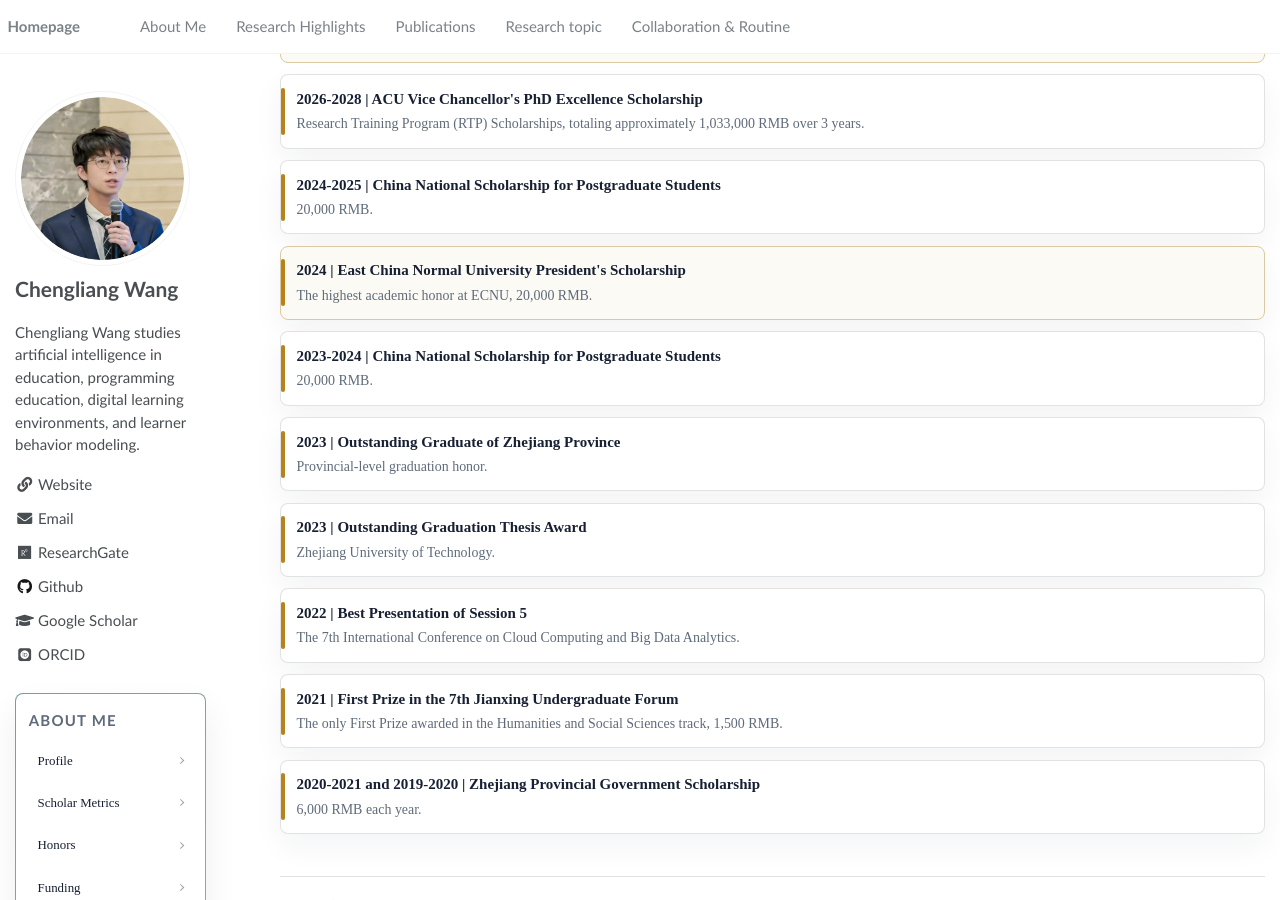
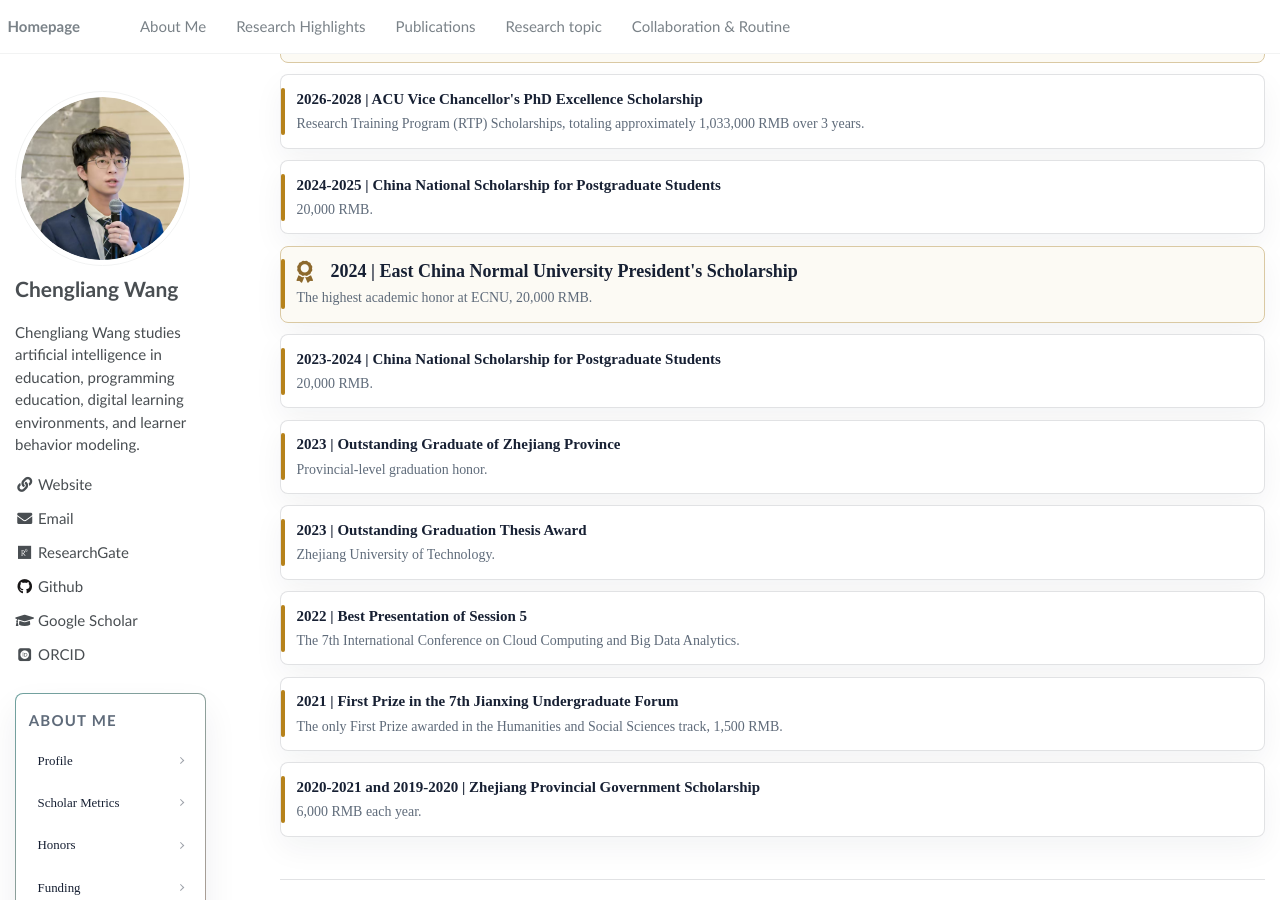
Before and after one commit to wcledutech/wcledutech.github.io, a Jekyll site: the page built from _pages/about.md, in a window 1280 px wide and 900 px high, scrolled down 1246 px. Built offline with Jekyll 4.4.1, drawn with Linux system fonts in a browser that asks for light colours; some web fonts are replaced.

Commit message:
Match the ECNU scholarship title and award icon

```diff
--- a/_pages/about.md
+++ b/_pages/about.md
@@ -720,7 +720,7 @@ redirect_from:
       </div>
       <div class="compact-item"><strong>2026-2028 | ACU Vice Chancellor's PhD Excellence Scholarship</strong><p>Research Training Program (RTP) Scholarships, totaling approximately 1,033,000 RMB over 3 years.</p></div>
       <div class="compact-item"><strong>2024-2025 | China National Scholarship for Postgraduate Students</strong><p>20,000 RMB.</p></div>
-      <div class="compact-item honor-highlight"><strong>2024 | East China Normal University President's Scholarship</strong><p>The highest academic honor at ECNU, 20,000 RMB.</p></div>
+      <div class="compact-item honor-highlight"><div class="honor-title"><i class="fas fa-award" aria-hidden="true"></i><strong>2024 | East China Normal University President's Scholarship</strong></div><p>The highest academic honor at ECNU, 20,000 RMB.</p></div>
       <div class="compact-item"><strong>2023-2024 | China National Scholarship for Postgraduate Students</strong><p>20,000 RMB.</p></div>
       <div class="compact-item"><strong>2023 | Outstanding Graduate of Zhejiang Province</strong><p>Provincial-level graduation honor.</p></div>
       <div class="compact-item"><strong>2023 | Outstanding Graduation Thesis Award</strong><p>Zhejiang University of Technology.</p></div>
```
Also changed, not shown: tests/test_homepage_honors.py (+4 -2 lines).
